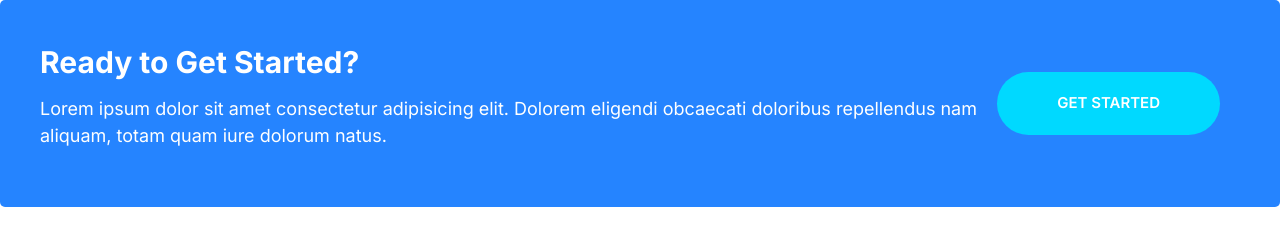
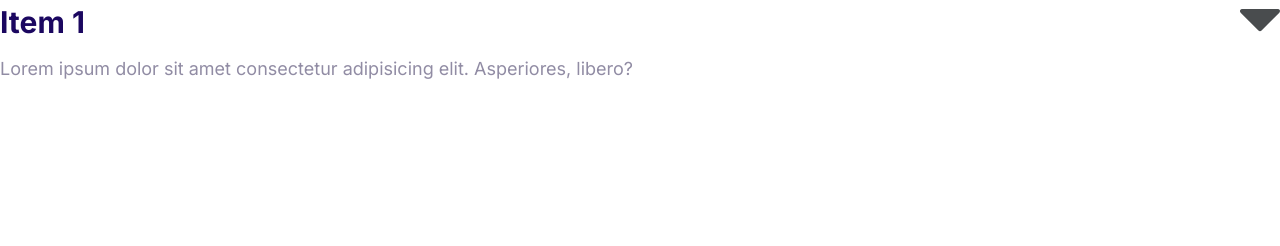
Before and after one commit to mokh-web-dev/cwdme, a plain HTML site: page index.html in a window 1280 px wide. Drawn offline with Linux system fonts and the light colour scheme.

Commit message:
Created collapsible and its styles.

```diff
--- a/css/styles.css
+++ b/css/styles.css
@@ -550,3 +550,36 @@ a {
     margin: 0 2rem;
   }
 }
+
+/*  Collapsibles */
+
+.collapsible__header {
+  display: flex;
+  justify-content: space-between;
+}
+
+.collapsible__heading {
+  margin-top: 0;
+  font-size: 3rem;
+}
+
+.collapsible__chevron {
+  transform: rotate(-90deg);
+  transition: transform 0.3s;
+}
+
+.collapsible__content {
+  max-height: 0;
+  overflow: hidden;
+  opacity: 0;
+  transition: all 0.3s;
+}
+
+.collapsible--expanded .collapsible__chevron {
+  transform: rotate(0deg);
+}
+
+.collapsible--expanded .collapsible__content {
+  max-height: 100vh;
+  opacity: 1;
+}
--- a/index.html
+++ b/index.html
@@ -18,18 +18,27 @@
     <title>Document</title>
   </head>
   <body>
-    <div class="callout callout--primary">
-      <div class="grid grid--1x2">
-        <div class="callout__content">
-          <h2 class="callout__heading">Ready to Get Started?</h2>
-          <p>
-            Lorem ipsum dolor sit amet consectetur adipisicing elit. Dolorem
-            eligendi obcaecati doloribus repellendus nam aliquam, totam quam
-            iure dolorum natus.
-          </p>
-        </div>
-        <a href="#" class="btn btn--secondary btn--stretched">Get Started</a>
+    <div class="collapsible collapsible--expanded">
+      <header class="collapsible__header">
+        <h2 class="collapsible__heading">Item 1</h2>
+        <svg
+          class="icon icon--white collapsible__chevron"
+          width="18px"
+          height="18px"
+          viewBox="0 0 18 18"
+          xmlns="http://www.w3.org/2000/svg"
+        >
+          <path
+            fill="#494c4e"
+            d="M17.707 5.707l-8 8a1 1 0 0 1-1.414 0l-8-8A1 1 0 0 1 1 4h16a1 1 0 0 1 .924.617A.97.97 0 0 1 18 5a1 1 0 0 1-.293.707z"
+          />
+        </svg>
+      </header>
+      <div class="collapsible__content">
+        Lorem ipsum dolor sit amet consectetur adipisicing elit. Asperiores,
+        libero?
       </div>
     </div>
+    <script src="js/main.js"></script>
   </body>
 </html>
--- /dev/null
+++ b/js/main.js
@@ -0,0 +1,6 @@
+const collapsibles = document.querySelectorAll(".collapsible");
+collapsibles.forEach((item) =>
+  item.addEventListener("click", function () {
+    this.classList.toggle("collapsible--expanded");
+  })
+);
```
Also changed, not shown: components/collapsible.html (added, +21 -0 lines), images/arrow-collapse.svg (added), images/chevron.svg (added), images/sprite.svg.
